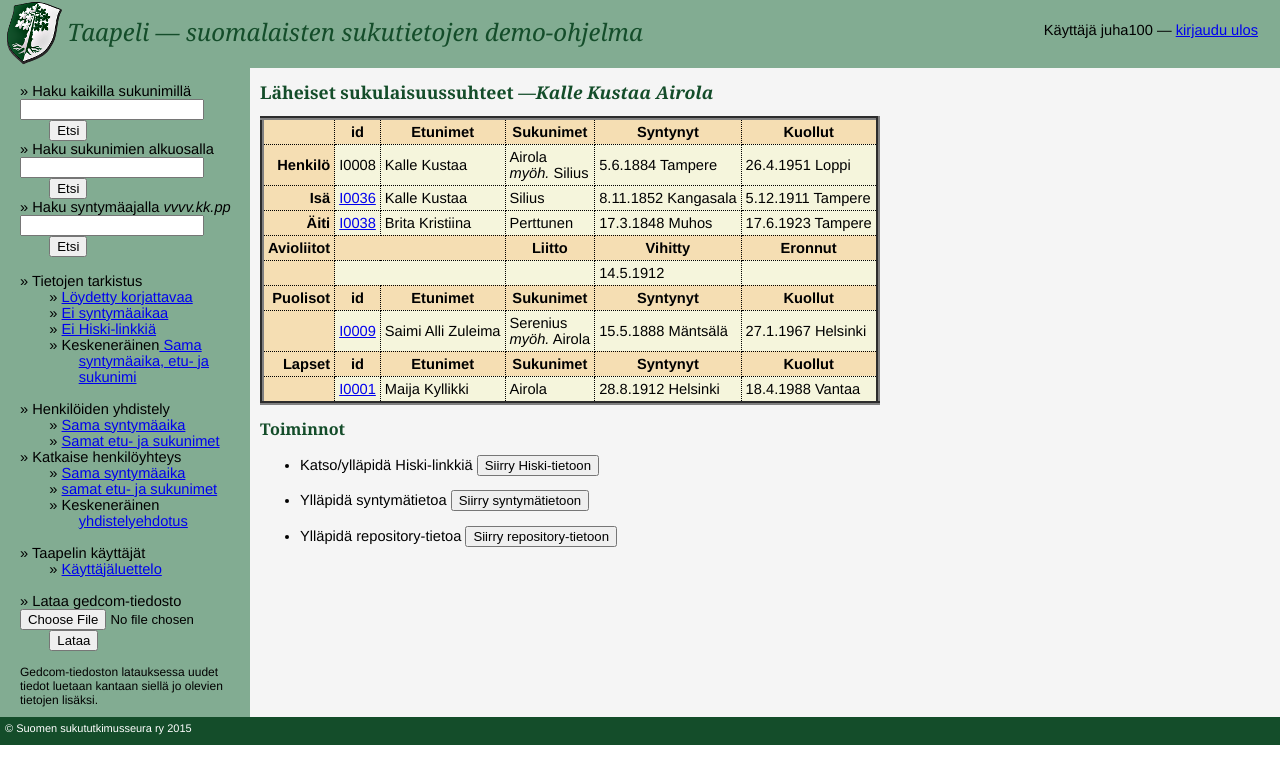
After one commit to Taapeli/ProtoLoader, a PHP site: page /Taapeli/testi/Sukulaisuussuhteet.html in a window 1280 px wide. The commit adds this page. Shown: the top 784 px of the page. Run offline with PHP 8.4, Linux system fonts and the light colour scheme.

Commit message:
Menu formatting

```diff
--- a/inc/stop.php
+++ b/inc/stop.php
@@ -1,7 +1,7 @@
 <?php ?>
                 </div>
               </div>
-              <div id="bottom">&copy; Suomen sukututkimusseura ry 2015</div>
+              <div id="bottom">&copy; Suomen Sukututkimusseura ry 2015</div>
             </div>
         </div>
   </body>
--- a/readIndividData.php
+++ b/readIndividData.php
@@ -454,7 +454,7 @@
       echo "<tr><th> </th><th>id</td><th>Etunimet</th><th>Sukunimet</th>
           <th>Syntynyt</th><th>Kuollut</th></tr>\n";
       echo "<tr><th><div class='right'>Henkilö</div></th><td>" . $id . "</td>";
-      echo "<td>$first_name</td><td>$last_name";
+      echo "<td><b>$first_name</b></td><td><b>$last_name</b>";
       if (isset($later_names)) {
         echo "<br /><i>myöh.</i> $later_names";
       }
--- /dev/null
+++ b/testi/Sukulaisuussuhteet.html
@@ -0,0 +1,139 @@
+<!DOCTYPE html PUBLIC "-//W3C//DTD XHTML 1.0 Transitional//EN" "http://www.w3.org/TR/xhtml1/DTD/xhtml1-transitional.dtd">
+<html xmlns="http://www.w3.org/1999/xhtml" xml:lang="fi" lang="fi">
+    <head>
+                <meta http-equiv="Content-Type" content="text/html; charset=UTF-8" />
+        <title>Sukulaisuussuhteet</title>
+        <link rel="stylesheet" type="text/css" href="../css/style.css" />
+    </head>
+    <body>
+
+<div id="page">
+    <div id="top">
+        <div id="titleblock">
+            <span>&nbsp;<a href="index.php"><img src="../images/Vaakuna_v65px.png"
+                                                 onmouseover="this.src = '../images/Vaakuna_65px.png'"
+                                                 onmouseout="this.src = '../images/Vaakuna_v65px.png'"
+                                                 alt="" /></a></span>
+            <span id="toptitle">
+                Taapeli &mdash; suomalaisten sukutietojen demo-ohjelma
+            </span>
+        </div>
+        <div id="login">
+            Käyttäjä juha100 &mdash; <a href='inc/logout.php'>kirjaudu ulos</a>        </div>
+    </div>
+
+    <div id="container2">
+        <div id="container1">
+            <div id="menu">
+                <ul class="menu">
+                    <li>Haku kaikilla sukunimillä
+                        <form action="listNames.php" method="post" enctype="multipart/form-data">
+                            <input type="text" name="name"/>
+                            <input type="submit" value="Etsi"/>
+                        </form></li>
+                    <li>Haku sukunimien alkuosalla
+                        <form action="listNames.php" method="post" enctype="multipart/form-data">
+                            <input type="text" name="wildcard"/>
+                            <input type="submit" value="Etsi"/>
+                        </form></li>
+                    <li>Haku syntymäajalla <i>vvvv.kk.pp</i>
+                        <form action="listBirths.php" method="post" enctype="multipart/form-data">
+                            <input type="text" name="birth" />
+                            <input type="submit" value="Etsi" />
+                        </form>
+                          <span>&nbsp;</span>
+                    </li>
+
+                      <li>Tietojen tarkistus
+                          <ul class="menu">
+                              <li><a href="listToDoData.php">Löydetty korjattavaa</a></li>
+                              <li><a href="listNotSetBirthdays.php">Ei syntymäaikaa</a></li>
+                              <li><a href="listNoHiskiLinks.php">Ei Hiski-linkkiä</a></li>
+                              <li>Keskeneräinen<a href="listMayBeSame.php">
+                                      Sama syntymäaika, etu- ja sukunimi</a></li>
+                          </ul>
+                          <span>&nbsp;</span>
+                      </li>
+                      <li>Henkilöiden yhdistely
+                          <ul class="menu">
+                              <li><a href="connectSameBirthDates.php">Sama syntymäaika</a></li>
+                              <li><a href="connectSameNames.php">Samat etu- ja sukunimet</a></li>
+                          </ul></li>
+                      <li>Katkaise henkilöyhteys
+                          <ul class="menu">
+                              <li><a href="disconnectSameBirthDates.php">Sama syntymäaika</a></li>
+                              <li><a href="disconnectSameNames.php">samat etu- ja sukunimet</a></li>
+                              <li>Keskeneräinen
+                                  <a href="compareTwoFamilyForm.php">yhdistelyehdotus</a></li>
+                          </ul>
+                          <span>&nbsp;</span>
+                      </li>
+                      <li>Taapelin käyttäjät
+                          <ul class="menu">
+                              <li><a href="listUserids.php">Käyttäjäluettelo</a></li>
+                          </ul>
+                          <span>&nbsp;</span>
+                      </li>
+
+                      <li>Lataa gedcom-tiedosto
+                          <form action="gedLoaderWithLabel.php" method="post" enctype="multipart/form-data">
+                              <input type="file" name="image" />
+                              <input type="submit" value="Lataa" />
+                          </form>
+                      </li>
+                  </ul>
+                  <div class="note">Gedcom-tiedoston latauksessa uudet tiedot luetaan kantaan
+                      siellä jo olevien tietojen lisäksi.<br/>&nbsp;</div>
+                            </div>
+
+            <div id="content">
+<h1>Läheiset sukulaisuussuhteet &mdash;<i>Kalle Kustaa  Airola</i></h1><table class="tulos"><tr><th> </th><th>id</td><th>Etunimet</th><th>Sukunimet</th>
+          <th>Syntynyt</th><th>Kuollut</th></tr>
+<tr><th><div class='right'>Henkilö</div></th><td>I0008</td><td>Kalle Kustaa </td><td>Airola<br /><i>myöh.</i> Silius</td><td>5.6.1884 Tampere</td><td>26.4.1951 Loppi</tr>
+<tr><th><div class='right'>Isä</th><td><a href='readIndividData.php?id=I0036'>I0036</a></td><td>Kalle Kustaa </td><td>Silius</td><td>8.11.1852 Kangasala</td><td>5.12.1911 Tampere</td></tr>
+<tr><th><div class='right'>Äiti</div></th><td><a href='readIndividData.php?id=I0038'>I0038</a></td><td>Brita Kristiina </td><td>Perttunen</td><td>17.3.1848 Muhos</td><td>17.6.1923 Tampere</td></tr>
+<tr><th><div class='right'>Avioliitot</div></th><th colspan='2'>
+          <th>Liitto</th><th>Vihitty</th><th>Eronnut</th></tr>
+<tr><th></th><td colspan='2'></td><td></td><!--  1912.05.14 --><td>14.5.1912 </td><td> </td></tr>
+</tr>
+<tr><th><div class='right'>Puolisot</div></th><th>id</th><th>Etunimet</th>
+        <th>Sukunimet</th><th>Syntynyt</th><th>Kuollut</th></tr>
+<tr><th></th><td><a href='readIndividData.php?id=I0009'>I0009</a></td><td>Saimi Alli Zuleima </td><td>Serenius<br /><i>myöh.</i> Airola</td><td>15.5.1888 Mäntsälä</td><td>27.1.1967 Helsinki</td></tr>
+<tr><th><div class='right'>Lapset</div></th><th>id</th><th>Etunimet</th>
+        <th>Sukunimet</th><th>Syntynyt</th><th>Kuollut</th></tr>
+<tr><th></th><td><a href='readIndividData.php?id=I0001'>I0001</a></td><td>Maija Kyllikki </td><td>Airola</td><td>28.8.1912 Helsinki</td><td>18.4.1988 Vantaa</td></tr>
+</table>
+    <h2>Toiminnot</h2>
+    <ul>
+        <li>
+            <form action="readHiskiLink.php" method="post" enctype="multipart/form-data">
+                <p>Katso/ylläpidä Hiski-linkkiä
+                    <input type="hidden" name="id" value="I0008" />
+                    <input type="submit" value="Siirry Hiski-tietoon"/></p>
+            </form>
+        </li>
+        <li>
+
+            <form action="updateBirthData.php" method="get" enctype="multipart/form-data">
+                <p>Ylläpidä syntymätietoa
+                    <input type="hidden" name="id" value="I0008" />
+                    <input type="submit"  value="Siirry syntymätietoon" /></p>
+            </form>
+        </li>
+        <li>
+            <form action="updateRepoData.php" method="get" enctype="multipart/form-data">
+                <p>Ylläpidä repository-tietoa
+                    <input type="hidden" name="id" value="I0008" />
+                    <input type="submit" value="Siirry repository-tietoon" /></p>
+            </form>
+        </li>
+    </ul>
+    <!-- End of content page -->
+
+                </div>
+              </div>
+              <div id="bottom">&copy; Suomen sukututkimusseura ry 2015</div>
+            </div>
+        </div>
+  </body>
+</html>
```
Also changed, not shown: inc/start.php (+8 -2 lines).
